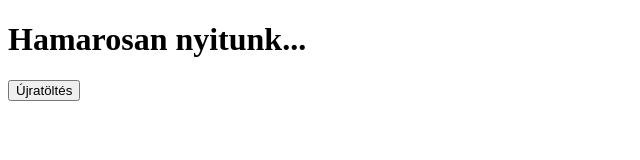
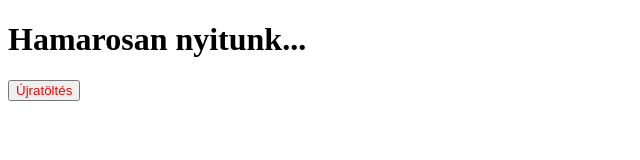
Before and after one commit to Balivok/shop, a plain HTML site: page index.html in a window 1280 px wide. Shown: the full height of the page, 0-640 px from the left. Drawn offline with Linux system fonts and the light colour scheme.

Commit message:
Update index.html

```diff
--- a/index.html
+++ b/index.html
@@ -5,6 +5,11 @@
   </head>
   <body>
     <h1>Hamarosan nyitunk...</h1>
-    <a href="https://balivok.github.io/shop/"><button>Újratöltés</button></a>
+    <a href="https://balivok.github.io/shop/"><button class="gomb">Újratöltés</button></a>
   </body>
+  <div class="gomb"></div>
+  <style>
+    .gomb {
+      color: red;
+    }
 </html>
```
